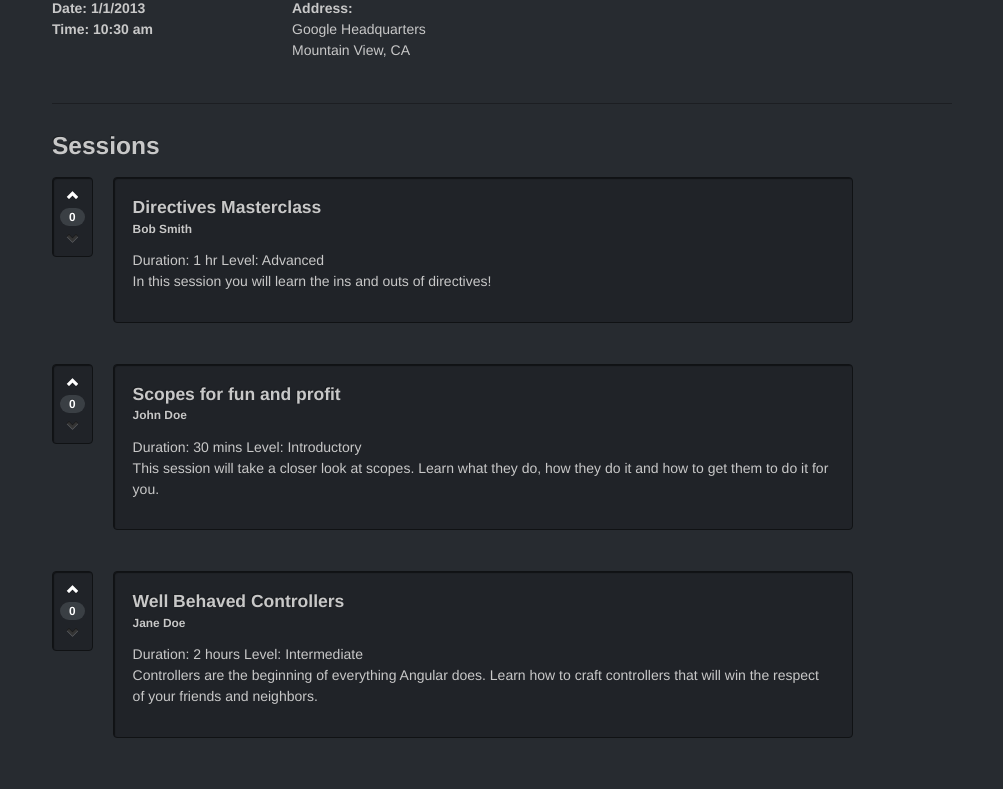
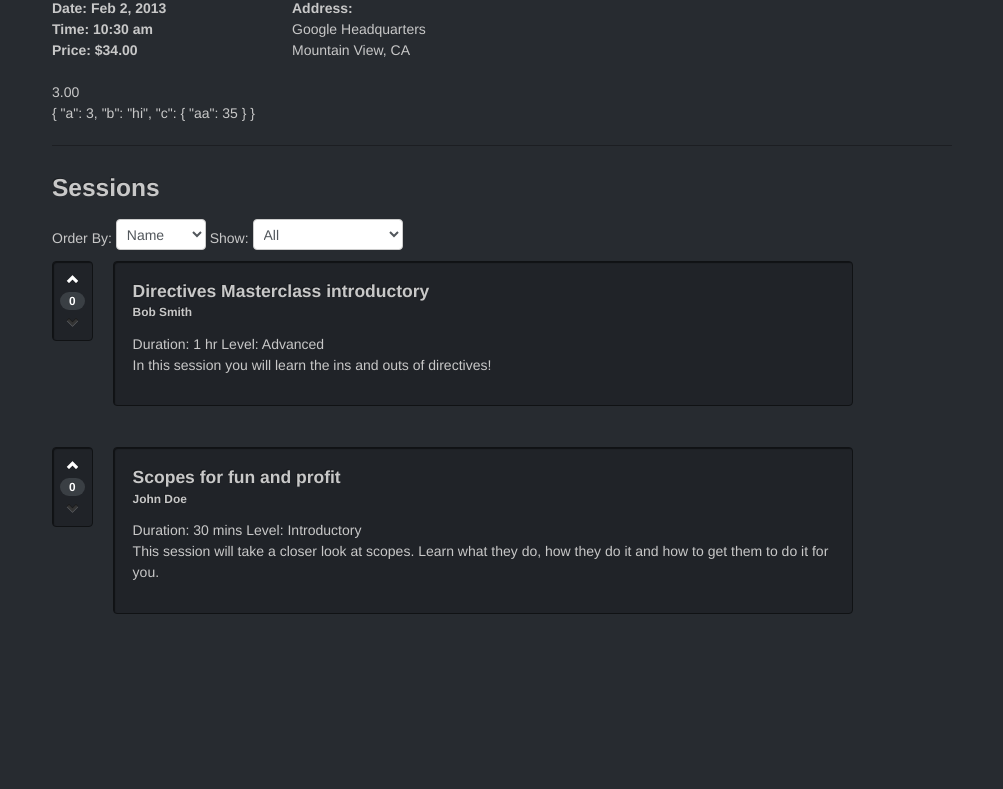
Before and after one commit to JoseManuelGonzalezCantarero/DemoApp, a website: page app/EventDetails.html in a window 1280 px wide. Shown: the part 361-1150 px from the top of the page, without its empty margins (138-1141 px from the left). After the commit the page ends 1026 px from the top, so only its background shows below. Drawn offline with Linux system fonts and the light colour scheme.

Commit message:
Built-in Filters

```diff
--- a/app/EventDetails.html
+++ b/app/EventDetails.html
@@ -19,13 +19,14 @@
         <img ng-src="{{event.imageUrl}}" alt="{{event.name}}" />
         <div class="row">
             <div class="spann11">
-                <h2>{{event.name}}</h2>
+                <h2>{{event.name | uppercase}}</h2>
             </div>
         </div>
         <div class="row">
             <div class="span3">
-                <div><strong>Date: {{event.date}}</strong></div>
+                <div><strong>Date: {{event.date | date:'mediumDate' }}</strong></div>
                 <div><strong>Time: {{event.time}}</strong></div>
+                <div><strong>Price: {{ 34 | currency }}</strong></div>
             </div>
             <div class="span4">
                 <address>
@@ -36,12 +37,29 @@
             </div>
         </div>
 
-        {{ Math.min(2,3) }}
+        <div>
+            {{ 3 | number:2 }}
+        </div>
+        <div>
+            {{ {a:3, b:'hi', c:{aa:35} } | json }}
+        </div>
         <hr />
 
         <h3>Sessions</h3>
+        Order By:
+        <select ng-model="sortorder" class="input-small">
+            <option selected value="name">Name</option>
+            <option value="-upVoteCount">Votes</option>
+        </select>
+        Show:
+        <select ng-model="query.level" class="input-medium">
+            <option selected value="">All</option>
+            <option value="introductory">Introductory</option>
+            <option value="intermediate">Intermediate</option>
+            <option value="advanced">Advanced</option>
+        </select>
         <ul class="thumbnails">
-            <li ng-repeat="session in event.sessions">
+            <li ng-repeat="session in event.sessions | orderBy:sortorder | limitTo:2 | filter:query">
                 <div class="row session">
                     <div class="span0 well votingWidget">
                         <div class="votingButton" ng-click="upVoteSession(session)">
--- a/app/js/controllers/EventController.js
+++ b/app/js/controllers/EventController.js
@@ -4,9 +4,10 @@ eventsApp.controller('EventController', EventController);
 
 function EventController($scope)
 {
+    $scope.sortorder = 'name';
     $scope.event = {
         name: 'Angular Boot Camp',
-        date: '1/1/2013',
+        date: 1359781015626,
         time: '10:30 am',
         location: {
             address: 'Google Headquarters',
@@ -16,7 +17,7 @@ function EventController($scope)
         imageUrl: '/img/angularjs-logo.png',
         sessions: [
             {
-                name: 'Directives Masterclass',
+                name: 'Directives Masterclass introductory',
                 creatorName: 'Bob Smith',
                 duration: '1 hr',
                 level: 'Advanced',
```
